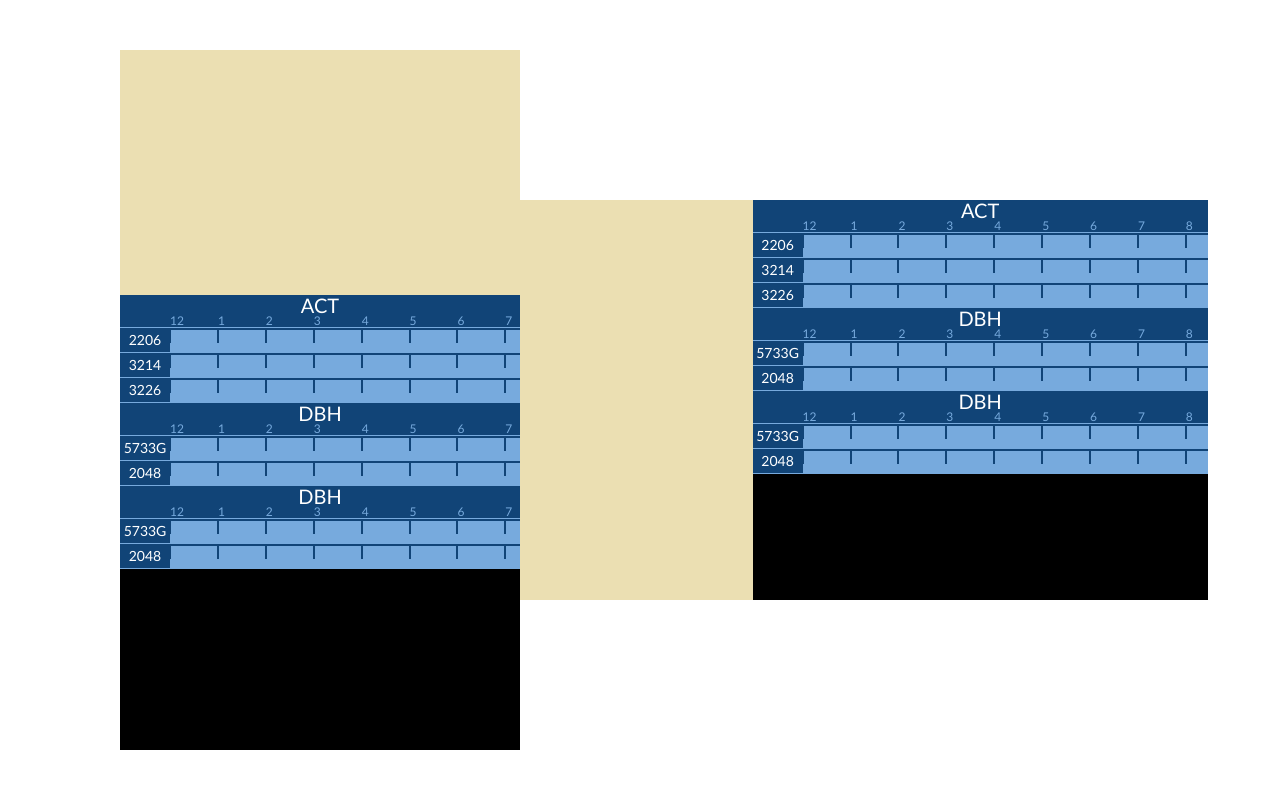
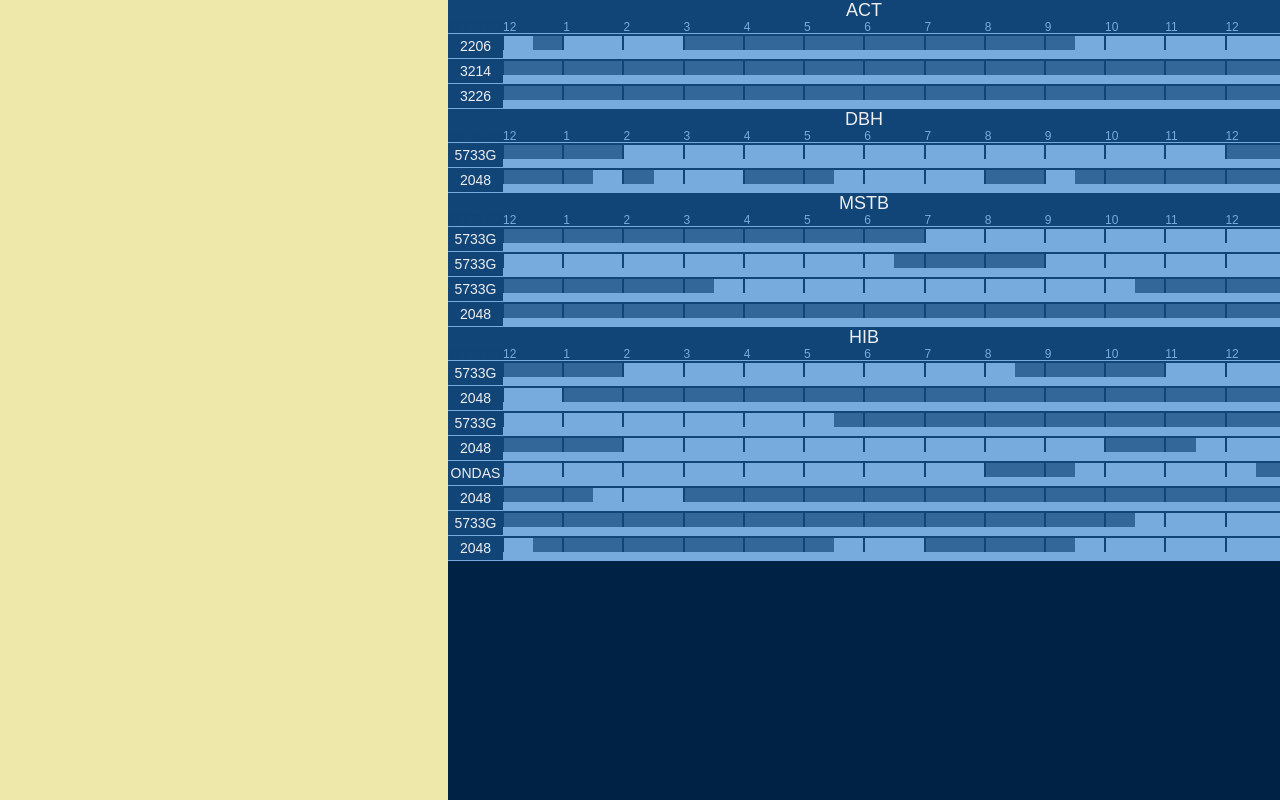
Before and after one commit to Krazete/antscoper, a plain HTML site: page test_table.html in a window 1280 px wide. Drawn offline with Linux system fonts and the light colour scheme.

Commit message:
finished new table style and format

```diff
--- a/test_table.html
+++ b/test_table.html
@@ -1,112 +1,106 @@
 <head>
     <title>Test: Table</title>
+    <meta name="viewport" content="width=device-width, initial-scale=1">
     <style>
     body {
+        background: palegoldenrod; /* TEMP */
         position: absolute;
         width: 100%;
         height: 100%;
         margin: 0;
     }
-    .phone-simulator {
-        background: #ebdfb2;
-        position: absolute;
-        top: 50%;
-        transform: translate(-50%, -50%);
-    }
-    .vertical {
-        width: 400px;
-        height: 700px;
-        left: 25%;
-    }
-    .horizontal {
-        width: 700px;
-        height: 400px;
-        left: 67%;
-    }
-    .vertical > .buildingcatalogue {
-        left: 0;
-        top: 35%;
-    }
-    .horizontal > .buildingcatalogue {
-        left: 35%;
-        top: 0;
-    }
-    .vertical > .buildingcatalogue > .building > .abbreviation {
-        left: 0;
-    }
-    .horizontal > .buildingcatalogue > .building > .abbreviation {
-        left: 35%;
-    }
 
-    .buildingcatalogue {
-        background: #000;
-        font-family: "Trebuchet MS";
-        color: white;
+    .buildings {
+        background: #024;
+        color: #eee;
+        font-family: "Avenir", sans-serif;
         position: absolute;
         right: 0;
         bottom: 0;
         overflow: scroll;
+        -webkit-overflow-scrolling: touch; /* for ios */
+    }
+    @media all and (orientation: landscape) {
+        .buildings {
+            left: 35%;
+            top: 0;
+        }
+    }
+    @media all and (orientation: portrait) {
+        .buildings {
+            left: 0;
+            top: 35%;
+        }
+    }
+
+    .abbreviation {
+        background: #147;
+        font-size: 18px;
+        text-align: center;
+        position: -webkit-sticky; /* for safari */
+        position: sticky;
+        left: 0;
     }
     .building {
-        background: #7ad;
-        width: 1200px;
+        min-width: 1500px; /* maybe reduce this */
     }
-    .abbreviation {
-        background: #147;
-        text-align: center;
-        position: fixed;
-        right: 0;
-        height: 20px; /* possibly unneeded */
-        font-size: 20px;
-        line-height: 100%;
+
+    .fader {
+        background: linear-gradient(to right, #147, transparent);
+        background: linear-gradient(to right, #147, #1470); /* for safari */
+        position: -webkit-sticky; /* for safari */
+        position: sticky;
+        left: 0;
+        width: 55px;
+        height: 12px;
+        margin-bottom: -12px;
     }
-    .timelinecontainer {
+    .timelines {
         background: #147;
         color: #7ad;
-        margin-bottom: 1px;
-    }
-    .timelinecontainer:before { /* possibly unwanted */
-        content: "";
-        background: #147;
-        position: fixed;
-        width: 50px;
-        height: 32px;
     }
     .timeline {
-        display: table;
-        table-layout: fixed;
-        margin-left: 50px;
-        width: 1150px;
-        height: 32px;
+        display: flex;
+        margin-left: 55px;
+        height: 12px;
         font-size: 12px;
         line-height: 100%;
     }
-    .timeline > .timeblock {
-        border: none;
-        vertical-align: bottom;
+
+    .rooms {
+        background: #7ad;
+        padding-top: 1px;
     }
-    .roomnumberandtimeblockarraycontainer {
-        height: 25px;
+    .room {
+        height: 24px;
+        padding-bottom: 1px;
     }
-    .roomnumber {
-        position: fixed;
+    .number {
         background: #147;
         text-align: center;
-        width: 50px;
-        height: 14px; /* possibly unneeded */
+        position: -webkit-sticky; /* for safari */
+        position: sticky;
+        left: 0;
+        width: 55px;
+        height: 14px;
         font-size: 14px;
         line-height: 100%;
         padding: 5px 0 5px 0;
+        margin-bottom: -24px;
     }
-    .timeblockarray {
-        display: table;
-        table-layout: fixed;
-        margin-left: 50px;
-        width: 1150px;
-        height: 15px;
+    .timeblocks {
+        display: flex;
+        margin-left: 55px;
+        height: 16px;
     }
+
     .timeblock {
-        display: table-cell;
+        flex: 1;
+    }
+    .timeblock.filled {
+        background: #369;
+    }
+    .timeblocks > .timeblock { /* TODO: find an alternative */
         border: solid #147;
     }
     .timeblock:nth-child(odd) {
@@ -118,53 +112,108 @@
     </style>
 </head>
 <body>
-    <div class="phone-simulator horizontal"></div>
-    <div class="phone-simulator vertical">
-        <div class="buildingcatalogue">
+    <div class="buildings">
+        <div class="abbreviation">ACT</div>
         <div class="building">
-                <div class="abbreviation">ACT</div>
-                <div class="timelinecontainer">
+            <div class="timelines">
+                <div class="fader"></div>
                 <div class="timeline"></div>
             </div>
-                <div class="roomnumberandtimeblockarraycontainer">
-                    <div class="roomnumber">2206</div>
-                    <div class="timeblockarray"></div>
+            <div class="rooms">
+                <div class="number">2206</div>
+                <div class="room">
+                    <div class="timeblocks"></div>
                 </div>
-                <div class="roomnumberandtimeblockarraycontainer">
-                    <div class="roomnumber">3214</div>
-                    <div class="timeblockarray"></div>
+                <div class="number">3214</div>
+                <div class="room">
+                    <div class="timeblocks"></div>
                 </div>
-                <div class="roomnumberandtimeblockarraycontainer">
-                    <div class="roomnumber">3226</div>
-                    <div class="timeblockarray"></div>
+                <div class="number">3226</div>
+                <div class="room">
+                    <div class="timeblocks"></div>
                 </div>
             </div>
+        </div>
+        <div class="abbreviation">DBH</div>
         <div class="building">
-                <div class="abbreviation">DBH</div>
-                <div class="timelinecontainer">
+            <div class="timelines">
+                <div class="fader"></div>
                 <div class="timeline"></div>
             </div>
-                <div class="roomnumberandtimeblockarraycontainer">
-                    <div class="roomnumber">5733G</div>
-                    <div class="timeblockarray"></div>
+            <div class="rooms">
+                <div class="number">5733G</div>
+                <div class="room">
+                    <div class="timeblocks"></div>
                 </div>
-                <div class="roomnumberandtimeblockarraycontainer">
-                    <div class="roomnumber">2048</div>
-                    <div class="timeblockarray"></div>
+                <div class="number">2048</div>
+                <div class="room">
+                    <div class="timeblocks"></div>
                 </div>
             </div>
+        </div>
+        <div class="abbreviation">MSTB</div>
         <div class="building">
-                <div class="abbreviation">DBH</div>
-                <div class="timelinecontainer">
+            <div class="timelines">
+                <div class="fader"></div>
                 <div class="timeline"></div>
             </div>
-                <div class="roomnumberandtimeblockarraycontainer">
-                    <div class="roomnumber">5733G</div>
-                    <div class="timeblockarray"></div>
+            <div class="rooms">
+                <div class="number">5733G</div>
+                <div class="room">
+                    <div class="timeblocks"></div>
                 </div>
-                <div class="roomnumberandtimeblockarraycontainer">
-                    <div class="roomnumber">2048</div>
-                    <div class="timeblockarray"></div>
+                <div class="number">5733G</div>
+                <div class="room">
+                    <div class="timeblocks"></div>
+                </div>
+                <div class="number">5733G</div>
+                <div class="room">
+                    <div class="timeblocks"></div>
+                </div>
+                <div class="number">2048</div>
+                <div class="room">
+                    <div class="timeblocks"></div>
+                </div>
+            </div>
+        </div>
+        <div class="abbreviation">HIB</div>
+        <div class="building">
+            <div class="timelines">
+                <div class="fader"></div>
+                <div class="timeline"></div>
+            </div>
+            <div class="rooms">
+                <div class="number">5733G</div>
+                <div class="room">
+                    <div class="timeblocks"></div>
+                </div>
+                <div class="number">2048</div>
+                <div class="room">
+                    <div class="timeblocks"></div>
+                </div>
+                <div class="number">5733G</div>
+                <div class="room">
+                    <div class="timeblocks"></div>
+                </div>
+                <div class="number">2048</div>
+                <div class="room">
+                    <div class="timeblocks"></div>
+                </div>
+                <div class="number">ONDAS</div>
+                <div class="room">
+                    <div class="timeblocks"></div>
+                </div>
+                <div class="number">2048</div>
+                <div class="room">
+                    <div class="timeblocks"></div>
+                </div>
+                <div class="number">5733G</div>
+                <div class="room">
+                    <div class="timeblocks"></div>
+                </div>
+                <div class="number">2048</div>
+                <div class="room">
+                    <div class="timeblocks"></div>
                 </div>
             </div>
         </div>
@@ -180,18 +229,20 @@
         }
     });
 
-    var timeblockarray = Array.from(document.getElementsByClassName("timeblockarray"));
-    timeblockarray.forEach(function (e) {
+    var filling = false;
+    var timeblocks = Array.from(document.getElementsByClassName("timeblocks"));
+    timeblocks.forEach(function (e) {
         for (var c = 0; c < 48; c++) {
             var timeblock = document.createElement("div");
             timeblock.className = "timeblock";
+            if (filling) {
+                timeblock.classList.add("filled");
+            }
+            if (Math.random() < 0.1) {
+                filling = !filling;
+            }
             e.appendChild(timeblock);
         }
     });
-
-    var buildingcatalogue = document.getElementsByClassName("buildingcatalogue")[0];
-    var horizontal = document.getElementsByClassName("horizontal")[0];
-    var buildingcatalogcloneue = buildingcatalogue.cloneNode(true);
-    horizontal.appendChild(buildingcatalogcloneue);
     </script>
 </body>
```
Lines whose indentation alone changed are shown as unchanged.
